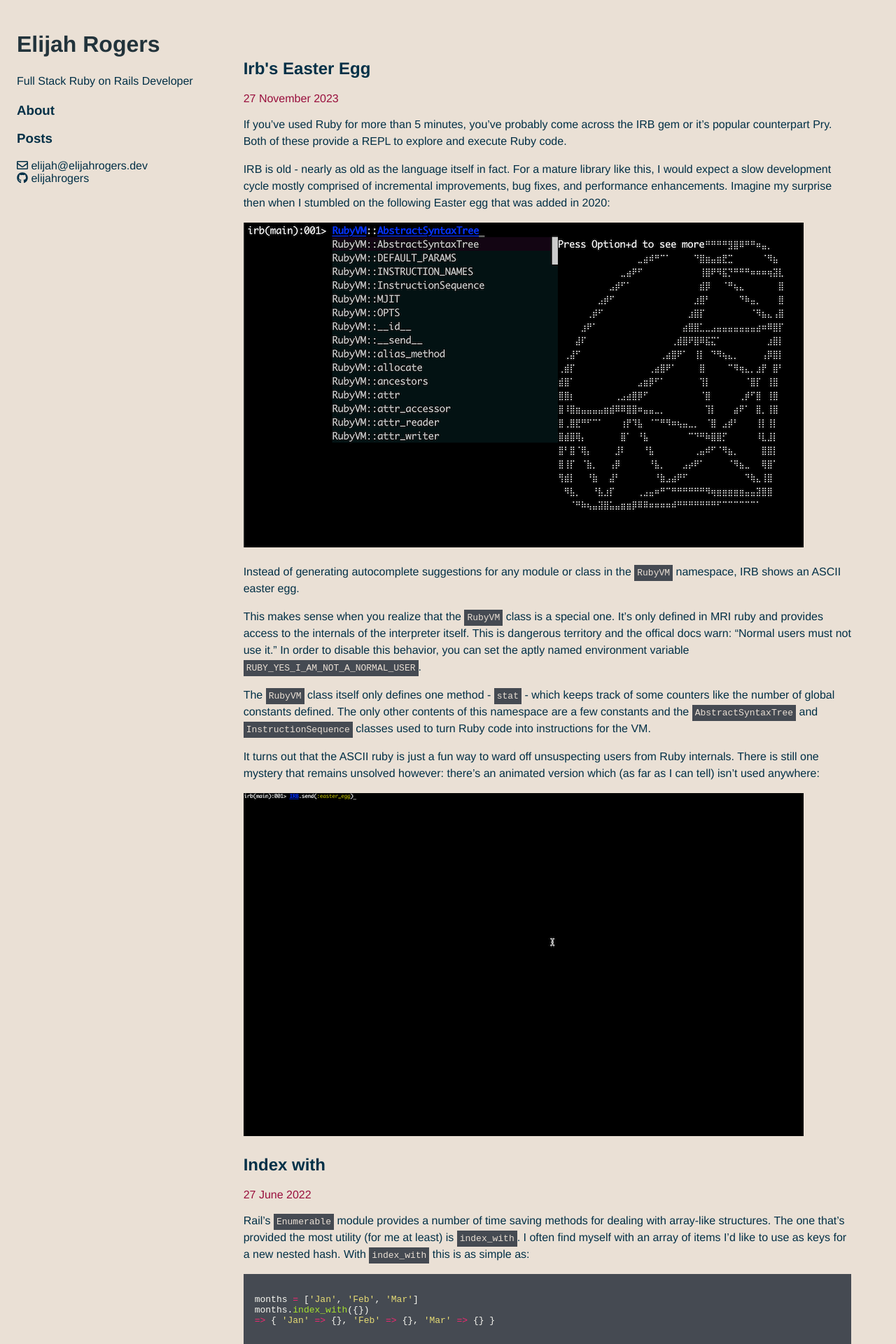
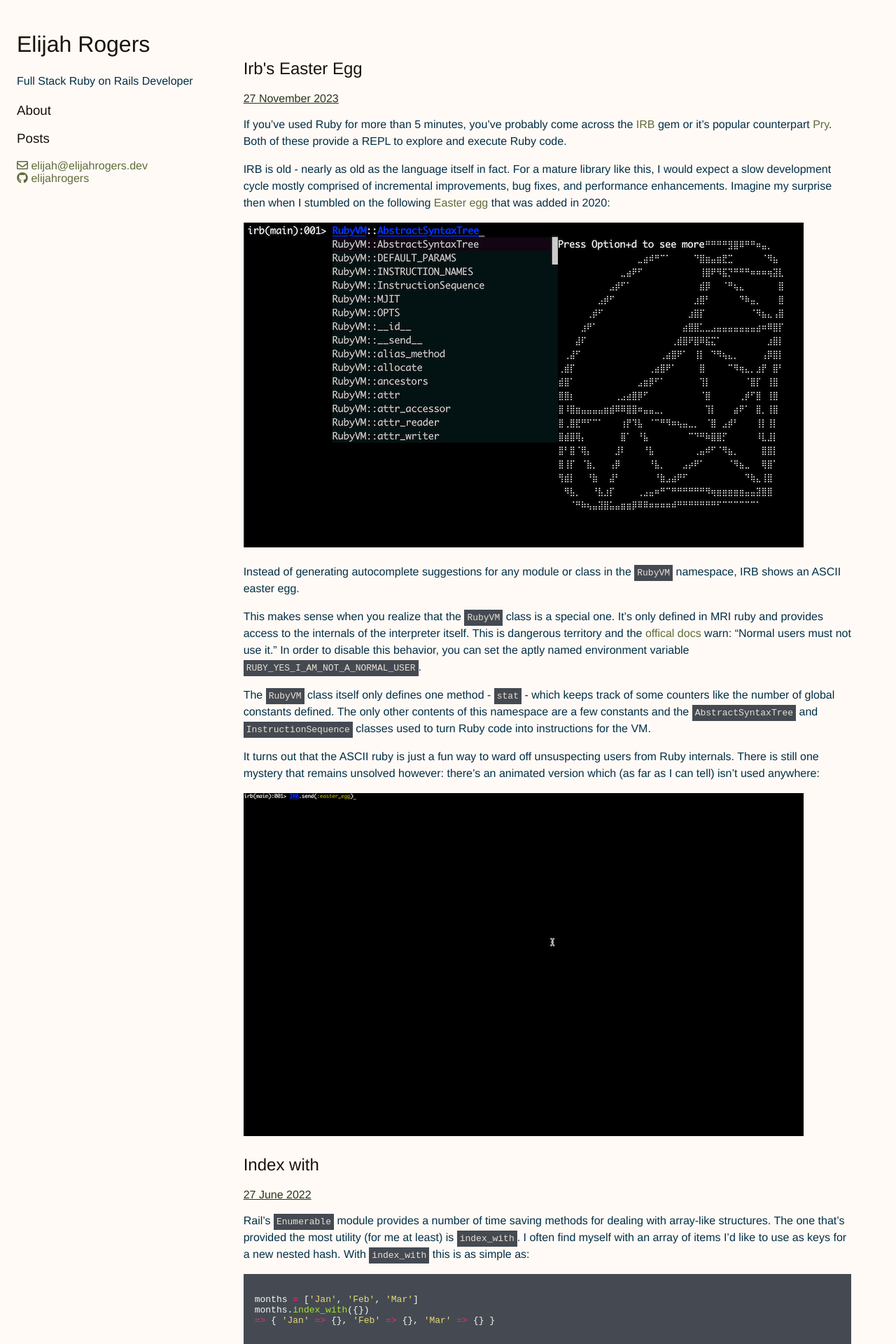
Before and after one commit to elijahrogers/elijahrogers.github.io, a Jekyll site: the page built from posts_index.html, in a window 1280 px wide. Shown: the top 1920 px of the page at 70% size. Built offline with Jekyll 4.4.1, drawn with Linux system fonts in a browser that asks for light colours; nearby versions of some CDN libraries.

Commit message:
Tweak theme

```diff
--- a/css/common.css
+++ b/css/common.css
@@ -1,6 +1,6 @@
 html, body {
   font-family: "Cardo", "Helvetica Neue", Helvetica, apple-system, BlinkMacSystemFont, serif;
-  background-color: #eae0d5;
+  background-color: #FFFAF6;
 }
 
 body {
@@ -19,20 +19,24 @@ p {
 }
 
 h1, h2, h3, h4, h5, h6 {
-  color: #22333b;
+  color: #191308;
+  font-weight: 400;
+  > a {
+    color: #191308;
+  }
 }
 
 a {
-  color: #023047;
+  color: #606c38;
   text-decoration: none;
 }
 
 a:visited, a:hover{
-  color: #22333b;
+  color: #606c38;
 }
 
 .site-title, .site-title:visited {
-  color: #22333b;
+  color: #191308;
   text-decoration: none;
 }
 
@@ -108,12 +112,8 @@ code.language-plaintext {
 }
 
 time {
-  /* color: #22333b; */
-  /* color: #B17151; */
-  /* color: #5C7A52;
-  color: #83ACD8;
-  color: #D9D4C0; */
-  color: #990f3d;
+  color: #283618;
+  text-decoration: underline;
 }
 
 .description {
```
